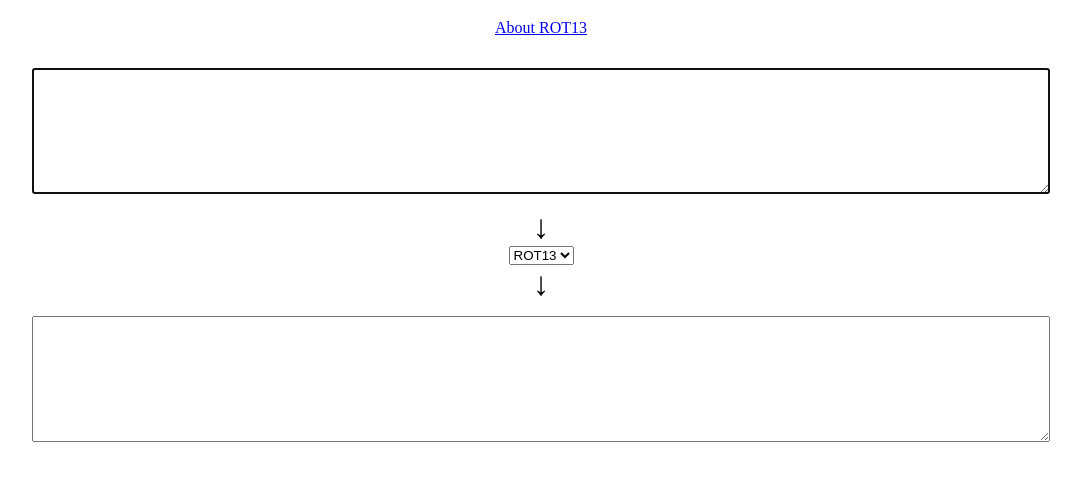
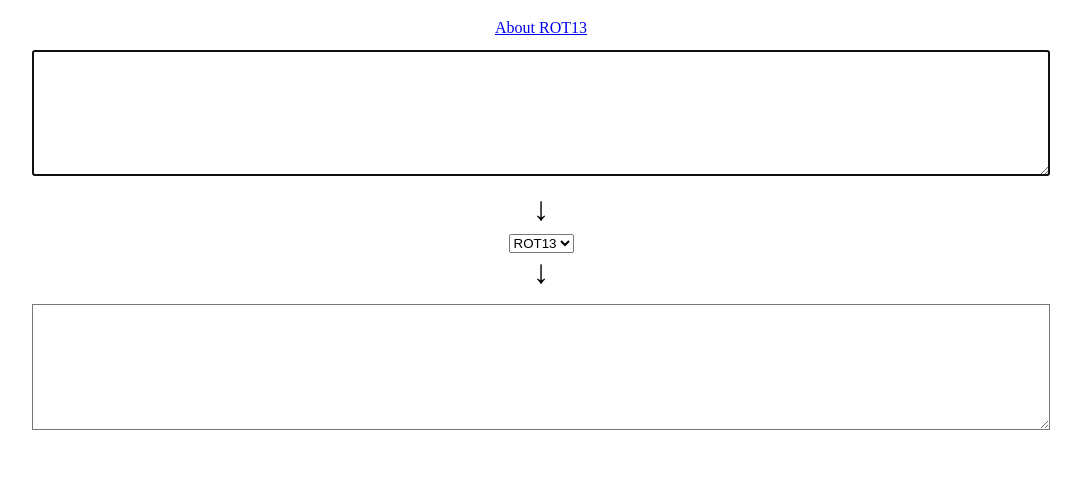
Before and after one commit to wisdom209/rot-13_clone, a plain HTML site: page src/index.html in a window 1280 px wide. Shown: the part 69-550 px from the top of the page, without its empty margins (99-1180 px from the left). Drawn offline with Linux system fonts and the light colour scheme.

Commit message:
deployed to firebase

```diff
--- a/src/index.html
+++ b/src/index.html
@@ -9,17 +9,16 @@
 	<script src="./js/index.js"></script>
 </head>
 
-<body id="app"
-	style="display: flex; flex: 1; flex-direction: column; align-items: center;">
+<body id="app" style="display: flex; flex: 1; flex-direction: column; align-items: center;">
 
 	<h1>rot13.com</h1>
 
 
-	<a href="https://en.wikipedia.org/wiki/ROT13">About ROT13</a>
+	<div> <a href="https://en.wikipedia.org/wiki/ROT13">About ROT13</a>
+	</div>
 
-	<br />
 
-	<textarea id="rot_initial" name="rot_init" rows="8" cols="40" autofocus style="width: 80%; margin: 1em">
+	<textarea id="rot_initial" name="rot_init" rows="8" cols="50" autofocus style="width: 80%; margin: 1em">
 		</textarea>
 
 	<big>
@@ -29,7 +28,7 @@
 			</big>
 		</big>
 	</big>
-
+	<div style="margin-top: 6px;">
 		<select name="rot_encrypt" id="rot_encrypt">
 			<option value="ROT1" id="1">ROT1</option>
 			<option value="ROT2" id="2">ROT2</option>
@@ -57,7 +56,7 @@
 			<option value="ROT24" id="24">ROT24</option>
 			<option value="ROT25" id="25">ROT25</option>
 		</select>
-
+	</div>
 	<big>
 		<big>
 			<big>
@@ -65,9 +64,8 @@
 			</big>
 		</big>
 	</big>
-
-	<textarea id="rot_conversion" name="rot_init" rows="8" cols="40"
-		style="caret-color: transparent; width: 80%;margin: 1em;">
+	<textarea id="rot_conversion" name="rot_conversion" rows="8" cols="50"
+		style=" width: 80%;margin: 1em;background-color: white; outline-color: black !important;color: black !important; outline-width: 2px !important;caret-color: transparent !important;">
 		</textarea>
 
 </body>
--- a/src/js/index.js
+++ b/src/js/index.js
@@ -46,6 +46,7 @@ window.onload = function () {
 	var textarea = document.getElementById('rot_initial');
 	var result = document.getElementById('rot_conversion');
 	textarea.value = "";
+	result.value = "";
 	dropdown.value = "ROT13";
 
 	dropdown.addEventListener('change', (e) => {
@@ -55,10 +56,9 @@ window.onload = function () {
 
 	function updateResult() {
 		let conversion_index = dropdown.value.substring(3);
-		if(textarea.value == "")
-		{
+
+		if (textarea.value == "")
 			textarea.selectionStart = 0;
-		}
 
 		result.value = rot(textarea.value, conversion_index);
 	}
@@ -67,6 +67,10 @@ window.onload = function () {
 
 	result.addEventListener('keydown', (e) => {
 		e.preventDefault();
+
+		if (result.value == "")
+			result.selectionStart = 0;
+
 		return false;
 	})
 }
```
Lines whose indentation alone changed are shown as unchanged.
